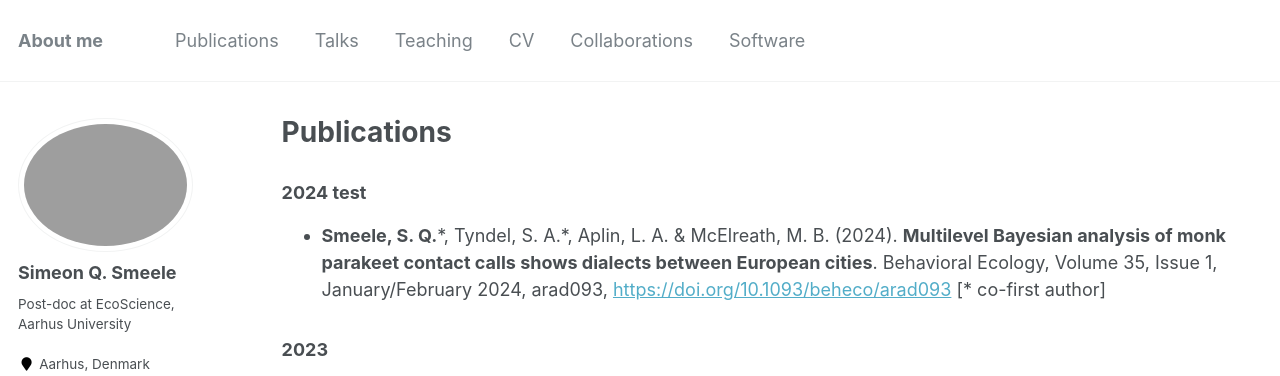
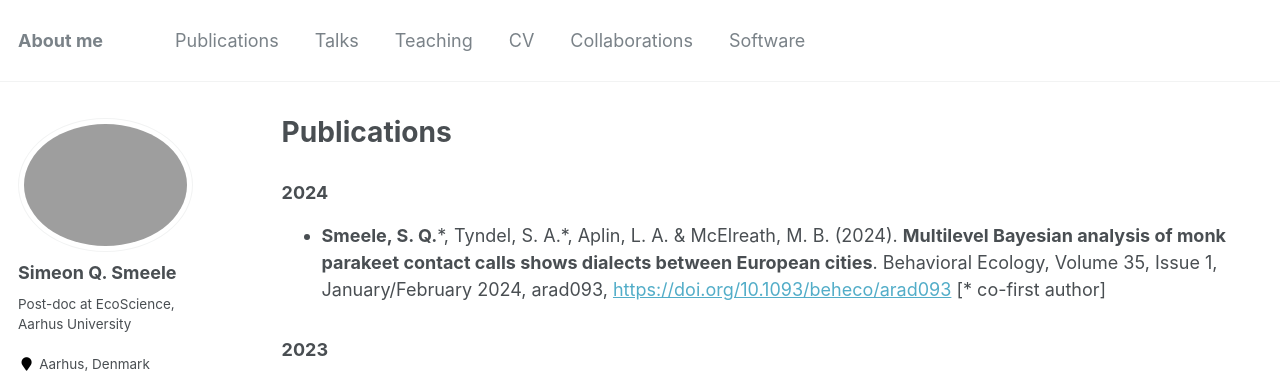
Before and after one commit to simeonqs/simeonqs.github.io, a Jekyll site: the page built from _pages/publications.md, in a window 1280 px wide and 900 px high. Shown: the top 376 px of the window. Built offline with Jekyll 4.4.1, drawn with Linux system fonts in a browser that asks for light colours; some web fonts are replaced; comment, search, counter and statistics services are not loaded.

Commit message:
Remove test. Website compiles again.

```diff
--- a/_pages/publications.md
+++ b/_pages/publications.md
@@ -7,7 +7,7 @@ author_profile: true
 
 <script type='text/javascript' src='https://d1bxh8uas1mnw7.cloudfront.net/assets/embed.js'></script>
 
-### 2024 test
+### 2024
 
 - **Smeele, S. Q.**\*, Tyndel, S. A.\*, Aplin, L. A. & McElreath, M. B. (2024). **Multilevel Bayesian analysis of monk parakeet contact calls shows dialects between European cities**. Behavioral Ecology, Volume 35, Issue 1, January/February 2024, arad093, <https://doi.org/10.1093/beheco/arad093> [\* co-first author]
   <div class='altmetric-embed' data-doi='10.1093/beheco/arad093'></div>
```
